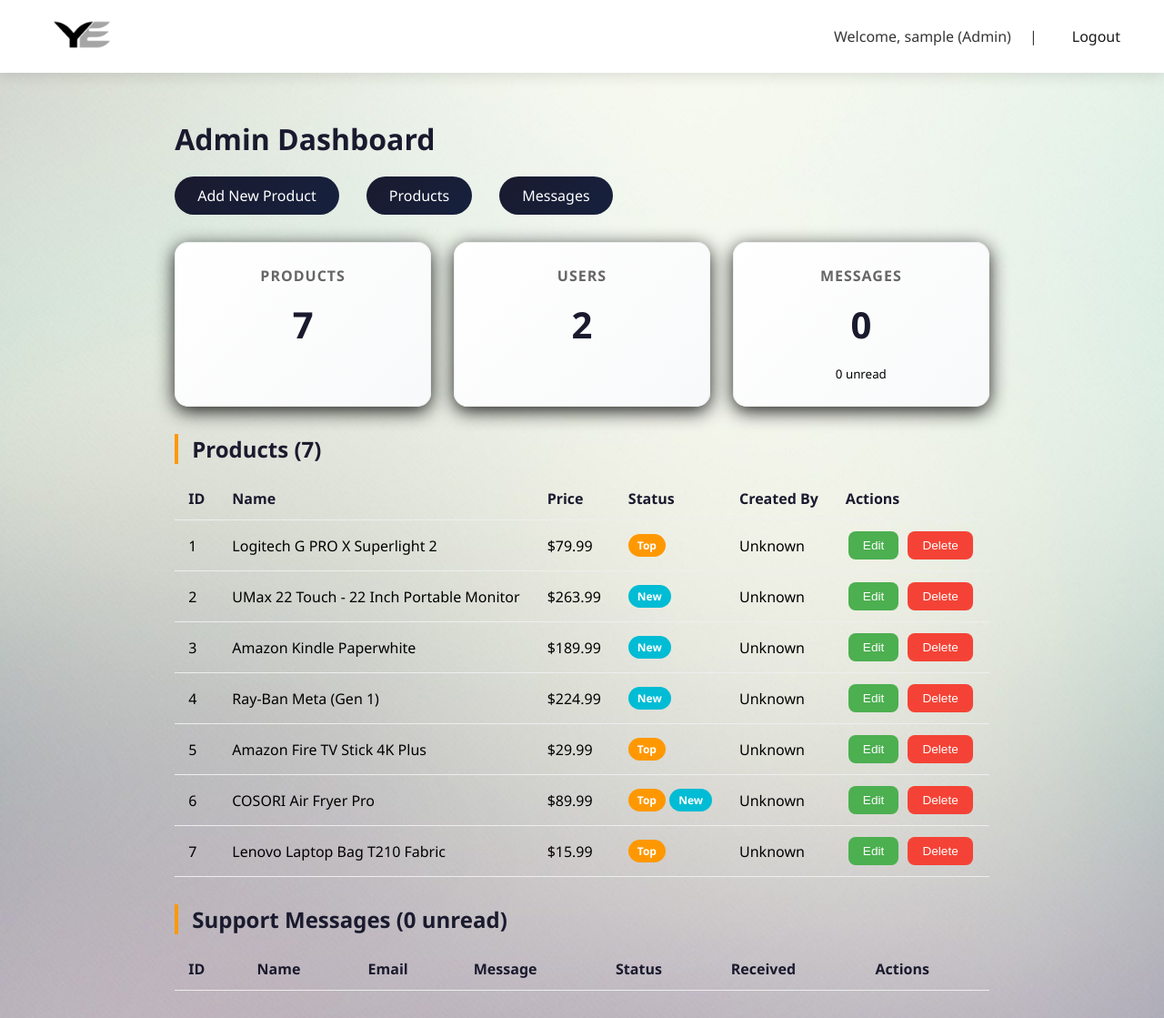
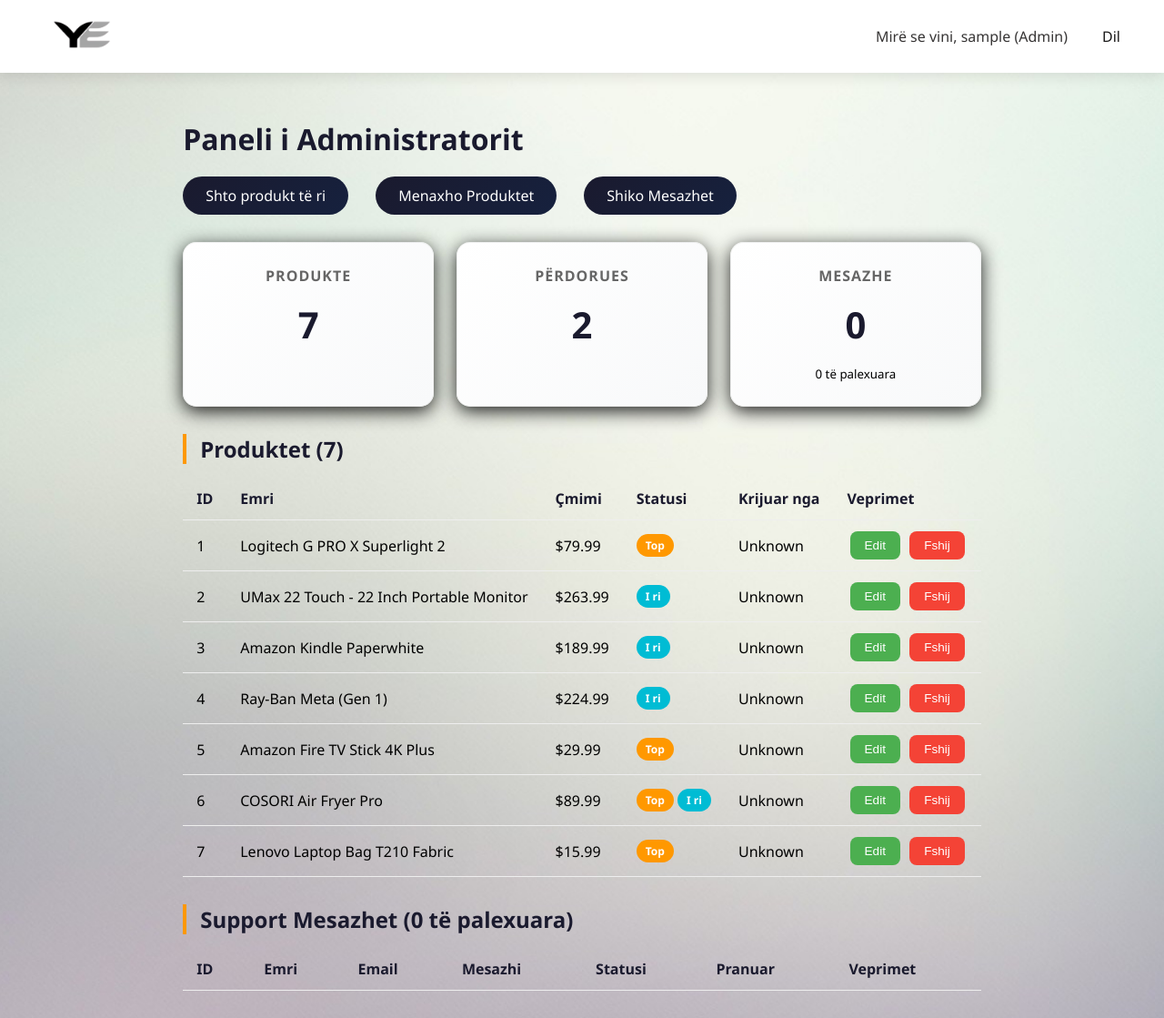
Before and after one commit to illy-ylli/YE-Store, a PHP site: page /admin_dashboard.php in a window 1280 px wide. Shown: the whole page at 91% size. Run offline with PHP 8.4, Linux system fonts and the light colour scheme; the visitor is signed in with stand-in values (Sample User, id 1); data comes from the database, SQL or seed files in the repository; data that the repository does not hold is empty.

Commit message:
Perkthimi i admin_dashboard ne shqip dhe ndrrimi i dizajnit

```diff
--- a/admin_dashboard.php
+++ b/admin_dashboard.php
@@ -83,29 +83,29 @@ if (isset($_GET['mark_read']) && is_numeric($_GET['mark_read'])) {
         <a href="frontpage.php"><img src="images/Logo.png" style="height:120px;" alt="Logo"></a>
     </div>
     <nav>
-        <span>Welcome, <?= htmlspecialchars($_SESSION['username']) ?> (Admin)</span> |
-        <a href="index.php">Logout</a>
+        <span>Mirë se vini, <?= htmlspecialchars($_SESSION['username']) ?> (Admin)</span>
+        <a href="index.php">Dil</a>
     </nav>
 </header>
 
 <main>
-    <h1>Admin Dashboard</h1>
+    <h1>Paneli i Administratorit</h1>
 
     <div class="admin-nav">
-        <a href="admin_add_product.php">Add New Product</a>
-        <a href="#products">Products</a>
-        <a href="#messages">Messages</a>
+        <a href="admin_add_product.php">Shto produkt të ri</a>
+        <a href="#products">Menaxho Produktet</a>
+        <a href="#messages">Shiko Mesazhet</a>
     </div>
 
     <div class="stats">
-        <div class="stat-box"><h3>Products</h3><div class="number"><?= $totalProducts ?></div></div>
-        <div class="stat-box"><h3>Users</h3><div class="number"><?= $totalUsers ?></div></div>
-        <div class="stat-box"><h3>Messages</h3><div class="number"><?= $totalMessages ?></div><small><?= $unreadMessages ?> unread</small></div>
+        <div class="stat-box"><h3>Produkte</h3><div class="number"><?= $totalProducts ?></div></div>
+        <div class="stat-box"><h3>Përdorues</h3><div class="number"><?= $totalUsers ?></div></div>
+        <div class="stat-box"><h3>Mesazhe</h3><div class="number"><?= $totalMessages ?></div><small><?= $unreadMessages ?> të palexuara</small></div>
     </div>
 
-    <h2 id="products">Products (<?= $totalProducts ?>)</h2>
+    <h2 id="products">Produktet (<?= $totalProducts ?>)</h2>
     <table>
-        <thead><tr><th>ID</th><th>Name</th><th>Price</th><th>Status</th><th>Created By</th><th>Actions</th></tr></thead>
+        <thead><tr><th>ID</th><th>Emri</th><th>Çmimi</th><th>Statusi</th><th>Krijuar nga</th><th>Veprimet</th></tr></thead>
         <tbody>
             <?php foreach($products as $p): ?>
             <tr>
@@ -114,21 +114,21 @@ if (isset($_GET['mark_read']) && is_numeric($_GET['mark_read'])) {
                 <td>$<?= number_format($p['price'], 2) ?></td>
                 <td>
                     <?php if($p['is_top_product']): ?><span class="badge badge-top">Top</span><?php endif; ?>
-                    <?php if($p['is_new_arrival']): ?><span class="badge badge-new">New</span><?php endif; ?>
+                    <?php if($p['is_new_arrival']): ?><span class="badge badge-new">I ri</span><?php endif; ?>
                 </td>
                 <td><?= htmlspecialchars($p['created_by'] ?? 'Unknown') ?></td>
                 <td>
                     <button class="btn btn-edit" onclick="location.href='admin_edit_product.php?id=<?= $p['id'] ?>'">Edit</button>
-                    <button class="btn btn-delete" onclick="if(confirm('Delete product #<?= $p['id'] ?>?')) location.href='admin_delete_product.php?id=<?= $p['id'] ?>'">Delete</button>
+                    <button class="btn btn-delete" onclick="if(confirm('Delete product #<?= $p['id'] ?>?')) location.href='admin_delete_product.php?id=<?= $p['id'] ?>'">Fshij</button>
                 </td>
             </tr>
             <?php endforeach; ?>
         </tbody>
     </table>
 
-    <h2 id="messages">Support Messages (<?= $unreadMessages ?> unread)</h2>
+    <h2 id="messages">Support Mesazhet (<?= $unreadMessages ?> të palexuara)</h2>
     <table>
-        <thead><tr><th>ID</th><th>Name</th><th>Email</th><th>Message</th><th>Status</th><th>Received</th><th>Actions</th></tr></thead>
+        <thead><tr><th>ID</th><th>Emri</th><th>Email</th><th>Mesazhi</th><th>Statusi</th><th>Pranuar</th><th>Veprimet</th></tr></thead>
         <tbody>
             <?php foreach($messages as $m): ?>
             <tr class="<?= $m['is_read'] ? '' : 'unread' ?>">
@@ -136,11 +136,11 @@ if (isset($_GET['mark_read']) && is_numeric($_GET['mark_read'])) {
                 <td><?= htmlspecialchars($m['name']) ?></td>
                 <td><?= htmlspecialchars($m['email']) ?></td>
                 <td><?= substr(htmlspecialchars($m['message']), 0, 100) . (strlen($m['message']) > 100 ? '...' : '') ?></td>
-                <td><?= $m['is_read'] ? 'Read' : 'Unread' ?></td>
+                <td><?= $m['is_read'] ? 'I lexuar' : 'I palexuar' ?></td>
                 <td><?= date('d/m/Y H:i', strtotime($m['created_at'])) ?></td>
                 <td>
-                    <?php if(!$m['is_read']): ?><a href="?mark_read=<?= $m['id'] ?>" class="btn-read">Mark Read</a><?php endif; ?>
-                    <button class="btn btn-delete" onclick="if(confirm('Delete message #<?= $m['id'] ?>?')) location.href='admin_delete_message.php?id=<?= $m['id'] ?>'">Delete</button>
+                    <?php if(!$m['is_read']): ?><a href="?mark_read=<?= $m['id'] ?>" class="btn-read">Shëno si të lexuar</a><?php endif; ?>
+                    <button class="btn btn-delete" onclick="if(confirm('Delete message #<?= $m['id'] ?>?')) location.href='admin_delete_message.php?id=<?= $m['id'] ?>'">Fshij</button>
                 </td>
             </tr>
             <?php endforeach; ?>
```
